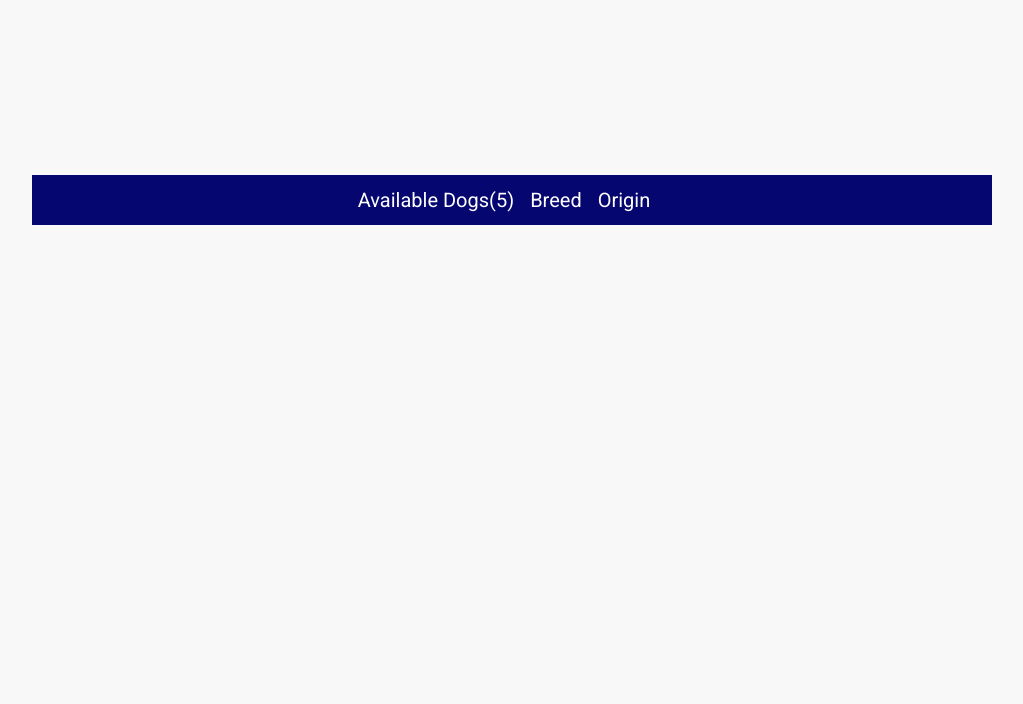
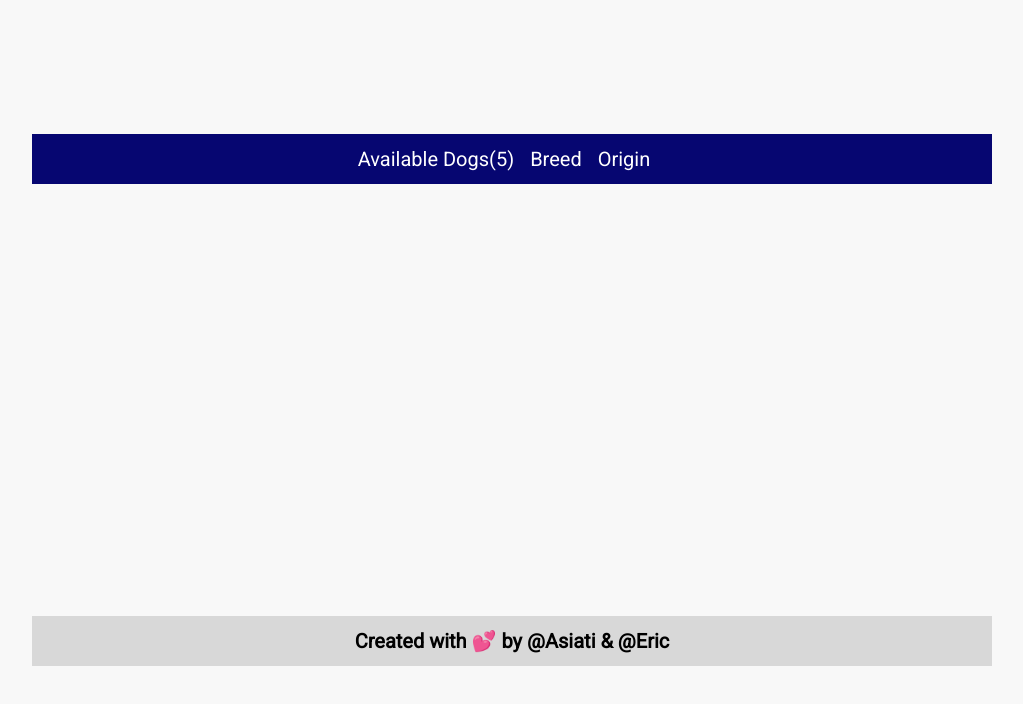
Before and after one commit to ericmahare/javascript-capstone, a website built with webpack: page src/index.html in a window 1280 px wide. Shown: the whole page, without its empty margins (128-1151 px from the left). Built offline with nearby package versions, Linux system fonts and the light colour scheme; no server answers; a web font is replaced by a local one.

Commit message:
add the footer

```diff
--- a/src/index.html
+++ b/src/index.html
@@ -29,5 +29,8 @@
     </div>
   </main>
   <!-- end of main section -->
+    <footer class="footer">
+      <p>Created with 💕 by @Asiati & @Eric</p>
+    </footer>
 </body>
 </html>
```
